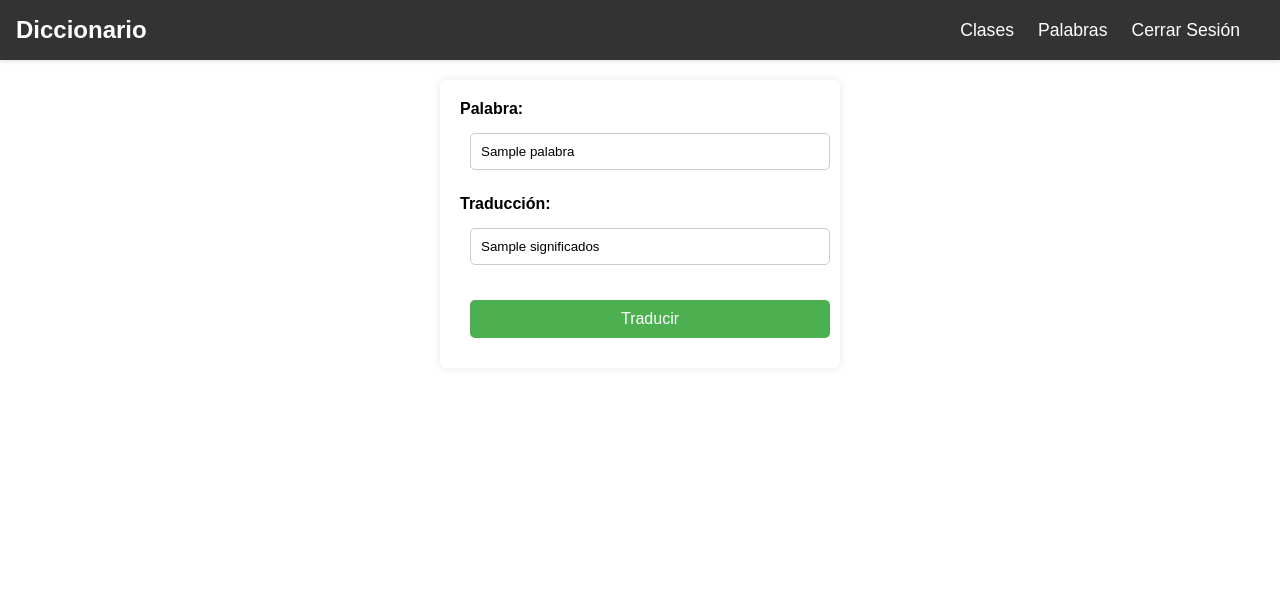
After one commit to antoniorr7/ABP_Diccionario, a PHP site: template src/php/views/editarpalabra.php in a window 1280 px wide. The commit adds this page. Shown: the top 608 px of the page. Run offline with PHP 8.4, Linux system fonts and the light colour scheme; the template is opened without the code that fills it: most values are stand-ins (such as "Sample title", 1, 10 or a date in 2020).

Commit message:
edicion de palabra y traduccion hecha

```diff
--- a/src/css/style.css
+++ b/src/css/style.css
@@ -359,7 +359,52 @@ label {
 #btnGuardarTraducciones {
     margin-top: 10px;
 }
+/*Editar*/
+#traductor-form {
+  max-width: 400px;
+  margin: 20px auto;
+  padding: 20px;
+  background-color: #fff;
+  border-radius: 8px;
+  box-shadow: 0 0 10px rgba(0, 0, 0, 0.1);
+}
 
+#traductor-form h1 {
+  text-align: center;
+  margin-bottom: 20px;
+}
+
+#traductor-form .input-container {
+  margin-bottom: 15px;
+}
+
+#traductor-form label {
+  display: block;
+  font-weight: bold;
+  margin-bottom: 5px;
+}
+
+#traductor-form input[type="text"] {
+  width: 100%;
+  padding: 10px;
+  border: 1px solid #ccc;
+  border-radius: 5px;
+  box-sizing: border-box;
+}
+
+#traductor-form input[type="submit"] {
+  background-color: #4caf50;
+  color: #fff;
+  padding: 10px 20px;
+  border: none;
+  border-radius: 5px;
+  cursor: pointer;
+  font-size: 16px;
+}
+
+#traductor-form input[type="submit"]:hover {
+  background-color: #45a049;
+}
 
 /************************************************/
 /* Palabras */
--- /dev/null
+++ b/src/php/views/editarpalabra.php
@@ -0,0 +1,17 @@
+<form id="traductor-form" method="post" action="index.php?action=editarPalabra&controller=palabra&idPalabra=<?php echo $_GET['idPalabra']; ?>">
+  <?php foreach ($retornado as $index => $data): ?>
+    <?php if ($index === 0): ?>
+      <input type="hidden" name="idPalabra" value="<?php echo $data['idPalabra']; ?>">
+      <div class="input-container">
+        <label for="palabra">Palabra:</label>
+        <input type="text" id="palabra" name="palabra" value="<?php echo $data['palabra']; ?>">
+      </div>
+    <?php endif; ?>
+    <div class="input-container" id="traducciones-container">
+    <input type="hidden" name="idTraduccion[]" value="<?php echo $data['idTraduccion']; ?>">
+      <label for="traduccion">Traducción:</label>
+      <input type="text" id="traduccion" name="traduccion[]" value="<?php echo $data['significados']; ?>">
+    </div>
+  <?php endforeach; ?>
+  <input type="submit" id="editar" value="Traducir">
+</form>
--- a/src/php/views/palabra.php
+++ b/src/php/views/palabra.php
@@ -26,7 +26,7 @@ if (empty($retornado)) {
                 <div class="clase">
                 <h2>
                     <?php echo $palabra['palabra']; ?>
-                    <a href="index.php?action=aniadirPalabra&controller=palabra&idPalabra=<?php echo $palabra['idPalabra']; ?>" id="btnEditarPalabra">e </a>
+                    <a href="index.php?action=rellenarEditar&controller=palabra&idPalabra=<?php echo $palabra['idPalabra']; ?>" id="btnEditarPalabra">e </a>
                     <a href="index.php?action=eliminarPalabra&controller=palabra&idPalabra=<?php echo $palabra['idPalabra']; ?>" id="btnEliminarPalabra">x </a>
                 </h2>
                     <ul>
```
Also changed, not shown: src/php/controllers/palabra.php (+13 -1 lines), src/php/models/palabra.php (+30 -0 lines).
